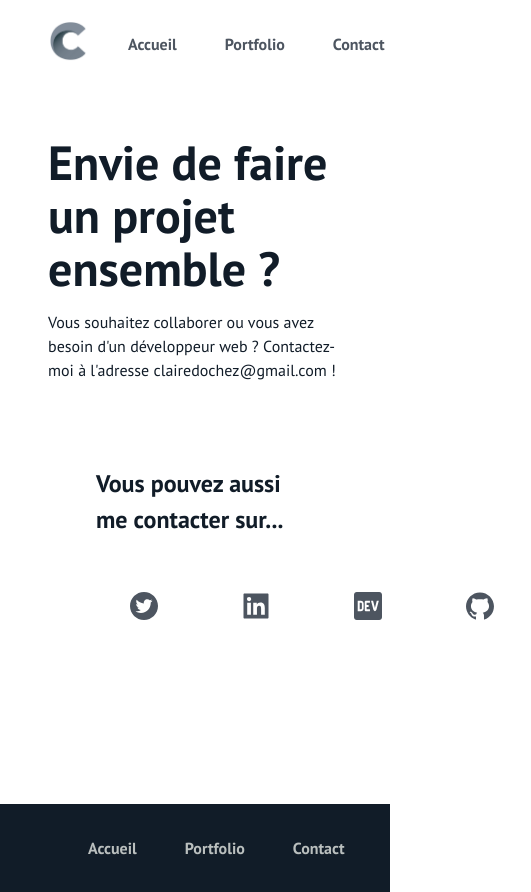
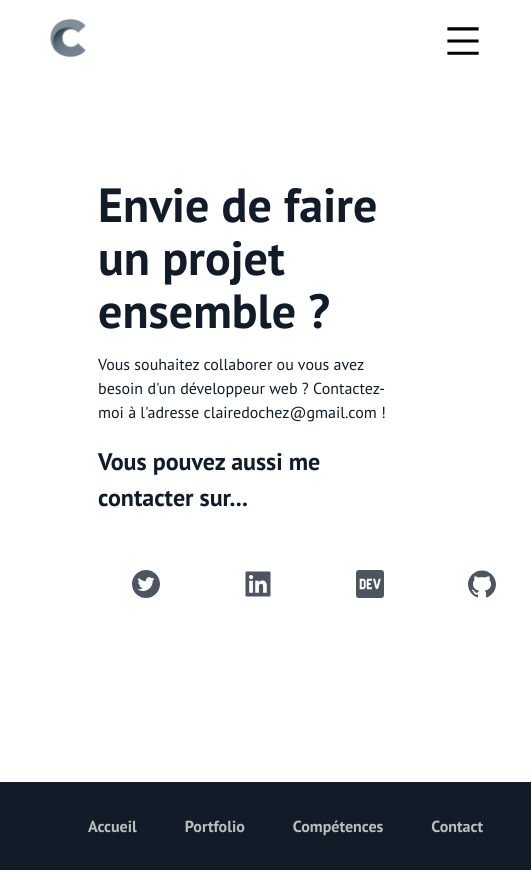
Before and after one commit to Kure-ru/portfolio_v2, a React (Vite) app: page /contact in a window 390 px wide. Shown: the whole page, 531 px wide, since content can reach past the window. After the commit the page ends 870 px from the top, so only its background shows below. Built offline with nearby package versions, Linux system fonts and the light colour scheme.

Commit message:
responsive design

```diff
--- a/package.json
+++ b/package.json
@@ -10,6 +10,7 @@
     "preview": "vite preview"
   },
   "dependencies": {
+    "devicon-react-svg": "^0.2.4",
     "react": "^18.2.0",
     "react-awesome-button": "^7.0.5",
     "react-dom": "^18.2.0",
--- a/src/App.css
+++ b/src/App.css
@@ -6,12 +6,10 @@
 
 /* STYLE DE BASE */
 
-#root{
-  width: 100vw;
-}
 
 main {
-  padding: 3rem;
+  width: 100vw;
+  padding: 3rem 0;
 }
 ul {
   display: flex;
@@ -125,10 +123,18 @@ header {
   justify-content: space-between;
   align-items: center;
   padding: 1rem 3rem;
+  height: 50px;
 }
 
 header a {
   font-weight: 700;
+}
+
+.btn {
+  display: none;
+  color: #000;
+  font-size: 40px;
+  cursor: pointer;
 }
 
 
@@ -206,6 +212,7 @@ footer a:hover{
 
 /* CONTACT */
 
+
 .contact__title{
   margin: 0;
 }
@@ -223,7 +230,22 @@ footer a:hover{
 }
 
 
-@media (max-width: 700px) {
+/* SKILLS */
+.skills__container{
+  display: flex;
+  flex-direction: row;
+  flex-wrap: wrap;
+  max-height: 800px;
+  max-width: 90%;
+}
+
+.skill__container{
+  width: 100px;
+  padding: 2rem;
+}
+
+
+@media (max-width: 500px) {
 .hero__container{
   display: flex;
   flex-direction: column;
@@ -246,4 +268,55 @@ footer a:hover{
   flex-direction: column-reverse;
 }
 
+.btn {
+  display: block;
 }
+
+.list {
+  flex-direction: column;
+  height: auto;
+  gap: .5rem;
+  padding: 1rem;
+  background: white;
+  z-index: 999;
+  position: absolute;
+  top: 90px;
+  right: -70px;
+}
+
+.items:nth-child(1){
+  border-top: 1px solid rgba(255, 255, 255, 0.555);
+  margin-top: 50px;
+}
+
+.items {
+  width: 100%;
+  border-top: 1px solid rgba(255, 255, 255, 0.555);
+  text-align: right;
+  margin-right: 0;
+  padding: .8rem;
+
+}
+
+.skill__container{
+  width: 80px;
+  padding: 1rem;
+}
+
+.portfolio__img{
+  max-width: 90%;
+}
+
+main {
+  padding: 3rem 50px;
+}
+
+.contact{
+  display: flex;
+  flex-direction: column;
+}
+
+.skills__container{
+  flex-direction: column;
+}
+}
--- a/src/App.tsx
+++ b/src/App.tsx
@@ -5,6 +5,8 @@ import About from './components/About'
 import { Routes, Route, Outlet, Link } from "react-router-dom";
 import Portfolio from './views/Portfolio';
 import Contact from './views/Contact';
+import Skills from './views/Skills';
+import Header from './components/Header';
 
 function App() {
 
@@ -16,6 +18,7 @@ function App() {
           <Route index element={<Home />} />
           <Route path="portfolio" element={<Portfolio />} />
           <Route path="contact" element={<Contact />} />
+          <Route path="skills" element={<Skills />} />
         </Route>
       </Routes>
 
@@ -25,27 +28,18 @@ function App() {
 
 function Layout() {
   return (
-    <div>
-      <header>
-        <div>
-          <Link to={'/'}><img alt="logo" src="/logo.png" /></Link>
-        </div>
-
-        <ul>
-          <li><Link to={'/'}>Accueil</Link></li>
-          <li><Link to={'/portfolio'}>Portfolio</Link></li>
-          <li><Link to={'/contact'}>Contact</Link></li>
-        </ul>
-      </header>
+    <>
+     <Header/>
       <Outlet />
       <footer>
         <ul>
           <li><Link to={'/'}>Accueil</Link></li>
           <li><Link to={'/portfolio'}>Portfolio</Link></li>
+          <li><Link to={'/skills'}>Compétences</Link></li>
           <li><Link to={'/contact'}>Contact</Link></li>
         </ul>
       </footer>
-    </div>
+    </>
   );
 }
 
--- a/src/components/About.tsx
+++ b/src/components/About.tsx
@@ -1,3 +1,5 @@
+import { Link } from "react-router-dom"
+
 const About = () => {
   return (
     <section className="about">
@@ -7,7 +9,7 @@ const About = () => {
       <h2>Qui suis-je ?</h2>
       <p>
         Je suis une développeuse web basée à Montpellier. Mes compétences incluent HTML, CSS, JavaScript, React, TypeScript et Node.js. En dehors de la programmation, j'aime le yoga, la marche et je me suis récemment mise au piano. J'ai hâte de contribuer à des projets passionnants. Consultez mon portfolio pour en savoir plus !</p>
-      <button className="/portfolio">Voir mon portfolio</button>
+      <Link to={'/portfolio'}><button className="portfolio">Voir mon portfolio</button></Link>
       </div>
     </section>
   )
--- /dev/null
+++ b/src/components/Header.tsx
@@ -0,0 +1,47 @@
+import { Link } from "react-router-dom"
+import { useState, useEffect } from 'react'
+import { AiOutlineMenu } from "react-icons/ai"
+
+const Header = () => {
+    const [toggleMenu, setToggleMenu] = useState(false)
+    const [screenWidth, setScreenWidth] = useState(window.innerWidth)
+
+
+    const toggleNav = () => {
+        setToggleMenu(!toggleMenu)
+    }
+
+    useEffect(() => {
+
+        const changeWidth = () => {
+            setScreenWidth(window.innerWidth);
+        }
+
+        window.addEventListener('resize', changeWidth)
+
+        return () => {
+            window.removeEventListener('resize', changeWidth)
+        }
+
+    }, [])
+    return (
+
+        <header>
+            <div>
+                <Link to={'/'}><img alt="logo" src="/logo.png" /></Link>
+            </div>
+            {(toggleMenu || screenWidth > 500) && (
+            <ul className="list">
+                <li className="items"><Link onClick={toggleNav} to={'/'}>Accueil</Link></li>
+                <li className="items"><Link onClick={toggleNav} to={'/portfolio'}>Portfolio</Link></li>
+                <li className="items"><Link onClick={toggleNav} to={'/skills'}>Compétences</Link></li>
+                <li className="items"><Link onClick={toggleNav} to={'/contact'}>Contact</Link></li>
+            </ul>
+
+            )}
+             <AiOutlineMenu onClick={toggleNav} className="btn"/>
+        </header>
+    )
+}
+
+export default Header
--- a/src/components/Hero.tsx
+++ b/src/components/Hero.tsx
@@ -1,17 +1,30 @@
+import { useRef } from 'react';
+
 const Hero = () => {
+
+  const ref = useRef(null);
+
+  const handleClick = () => {
+    // eslint-disable-next-line @typescript-eslint/no-unsafe-call
+    ref.current?.scrollIntoView({ behavior: 'smooth' });
+  };
+
+
   return (
     <section className="hero__container">
-    <img className="hero__img" alt='ordinateur et bureau' src='/hero.jpg'/>
+      <img className="hero__img" alt='ordinateur et bureau' src='/hero.jpg' />
       <div className="hero__txt">
         <h1>
           Bonjour, moi c'est Claire!
-        <br/>
+          <br />
           Bienvenue sur mon portfolio
         </h1>
-      <button>
-        A propos de moi
+        <button
+          onClick={handleClick}
+        >A propos de moi
         </button>
       </div>
+      <div ref={ref}></div>
     </section>
   )
 }
--- a/src/index.css
+++ b/src/index.css
@@ -27,7 +27,7 @@ body {
   margin: 0;
   display: flex;
   place-items: center;
-  min-width: 320px;
+  width: 100%;
   min-height: 100vh;
 }
 
--- a/src/views/Contact.tsx
+++ b/src/views/Contact.tsx
@@ -2,10 +2,11 @@ import { AiFillTwitterCircle, AiFillLinkedin, AiFillGithub } from "react-icons/a
 import { FaDev } from "react-icons/fa"
 const Contact = () => {
     return (
-        <main>
-            <h1 className="contact__title">Envie de faire un projet ensemble ?</h1>
+        <main className="contact">
+
+<section className="contact__middle">
+<h1 className="contact__title">Envie de faire un projet ensemble ?</h1>
             <p>Vous souhaitez collaborer ou vous avez besoin d'un développeur web ? Contactez-moi à l'adresse clairedochez@gmail.com !</p>
-<section className="contact__middle">
     <h2>Vous pouvez aussi me contacter sur...</h2>
     <ul className="socials__container">
         <li>
--- /dev/null
+++ b/src/views/Skills.tsx
@@ -0,0 +1,47 @@
+const Skills = () => {
+    return (
+        <main>
+            <h1>Compétences</h1>
+            <section className="skills__container">
+                <div className="skill__container">
+                    <img src="https://cdn.jsdelivr.net/gh/devicons/devicon/icons/css3/css3-original.svg" />
+                </div>
+                <div className="skill__container">
+
+                    <img src="https://cdn.jsdelivr.net/gh/devicons/devicon/icons/express/express-original-wordmark.svg" />
+
+                </div>
+                <div className="skill__container">
+                    <img src="https://cdn.jsdelivr.net/gh/devicons/devicon/icons/git/git-original-wordmark.svg" />
+                </div>
+                <div className="skill__container">
+                    <img src="https://cdn.jsdelivr.net/gh/devicons/devicon/icons/github/github-original-wordmark.svg" />
+                </div>
+                <div className="skill__container">
+                    <img src="https://cdn.jsdelivr.net/gh/devicons/devicon/icons/html5/html5-original-wordmark.svg" />
+                </div>
+                <div className="skill__container">
+                    <img src="https://cdn.jsdelivr.net/gh/devicons/devicon/icons/javascript/javascript-original.svg" />
+                </div>
+                <div className="skill__container">
+                    <img src="https://cdn.jsdelivr.net/gh/devicons/devicon/icons/mongodb/mongodb-original-wordmark.svg" />
+                </div>
+                <div className="skill__container">
+                    <img src="https://cdn.jsdelivr.net/gh/devicons/devicon/icons/nodejs/nodejs-original.svg" />
+                </div>
+                <div className="skill__container">
+                    <img src="https://cdn.jsdelivr.net/gh/devicons/devicon/icons/react/react-original-wordmark.svg" />
+                </div>
+                <div className="skill__container">
+                    <img src="https://cdn.jsdelivr.net/gh/devicons/devicon/icons/sass/sass-original.svg" />
+                </div>
+                <div className="skill__container">
+                    <img src="https://cdn.jsdelivr.net/gh/devicons/devicon/icons/typescript/typescript-original.svg" />
+                </div>
+
+            </section>
+        </main >
+    )
+}
+
+export default Skills
```
Also changed, not shown: src/components/Footer.tsx (deleted, +0 -7 lines), 1 other file (tests, documents, lock files or other folders). Lines whose indentation alone changed are shown as unchanged.
